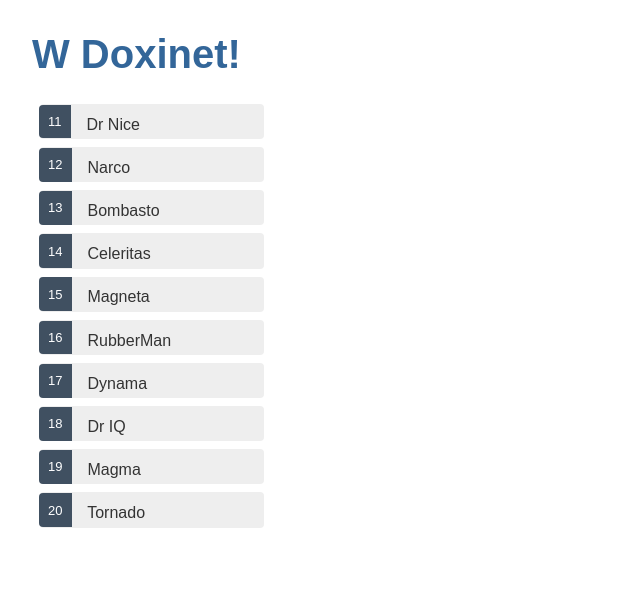
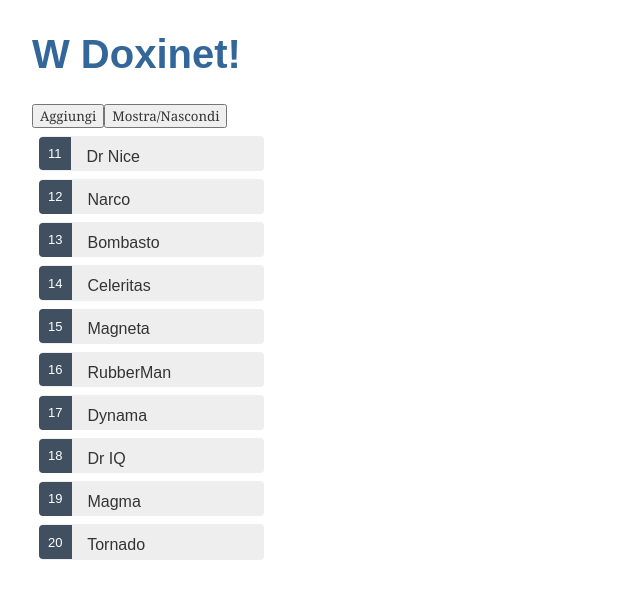
Before and after one commit to andrea-colleoni/doxinet-ng, an Angular app in the folder doxi-ng/: page / in a window 1280 px wide. Shown: the top 598 px of the page, without its empty margins (0-640 px from the left). Built offline with nearby package versions, Linux system fonts and the light colour scheme.

Commit message:
fine gg2

```diff
--- /dev/null
+++ b/doxi-ng/src/app/hero.service.ts
@@ -0,0 +1,24 @@
+import { Injectable } from '@angular/core';
+import { Hero } from './hero';
+import { HEROES } from './mock-heroes';
+
+@Injectable({
+  providedIn: 'root'
+})
+export class HeroService {
+
+  private heroes: Hero[];
+
+  constructor() {
+    this.heroes = HEROES;
+  }
+
+  getHeroes(): Hero[] {
+    return this.heroes;
+  }
+
+  addHero(hero: Hero) {
+    this.heroes.push(hero);
+  }
+
+}
--- a/doxi-ng/src/app/heroes/heroes.component.html
+++ b/doxi-ng/src/app/heroes/heroes.component.html
@@ -1,6 +1,7 @@
 <app-hero-detail [hero]="selectedHero"></app-hero-detail>
-
-<ul class="heroes">
+<button (click)="addHero()">Aggiungi</button>
+<button (click)="toggle()">Mostra/Nascondi</button>
+<ul class="heroes" *ngIf="show">
   <li *ngFor="let hero of heroes"
       [class.selected]="hero === selectedHero"
       (click)="selectHero(hero)">
--- a/doxi-ng/src/app/heroes/heroes.component.ts
+++ b/doxi-ng/src/app/heroes/heroes.component.ts
@@ -1,6 +1,6 @@
 import { Component, OnInit } from '@angular/core';
 import { Hero } from '../hero';
-import { HEROES } from '../mock-heroes';
+import { HeroService } from '../hero.service';
 
 
 @Component({
@@ -11,15 +11,27 @@ import { HEROES } from '../mock-heroes';
 export class HeroesComponent implements OnInit {
 
   selectedHero: Hero;
-  heroes = HEROES;
+  heroes: Hero[];
+  show: boolean;
 
-  constructor() { }
+  constructor(
+    private hs: HeroService
+  ) { }
 
   ngOnInit() {
+    this.heroes = this.hs.getHeroes();
+    this.show = true;
   }
 
   selectHero(hero: Hero) {
     this.selectedHero = hero;
   }
 
+  addHero() {
+    this.hs.addHero( {id: 21, name: 'Superman'} );
+  }
+
+  toggle() {
+    this.show = !this.show;
+  }
 }
```
Also changed, not shown: 1 other file (tests, documents, lock files or other folders).
